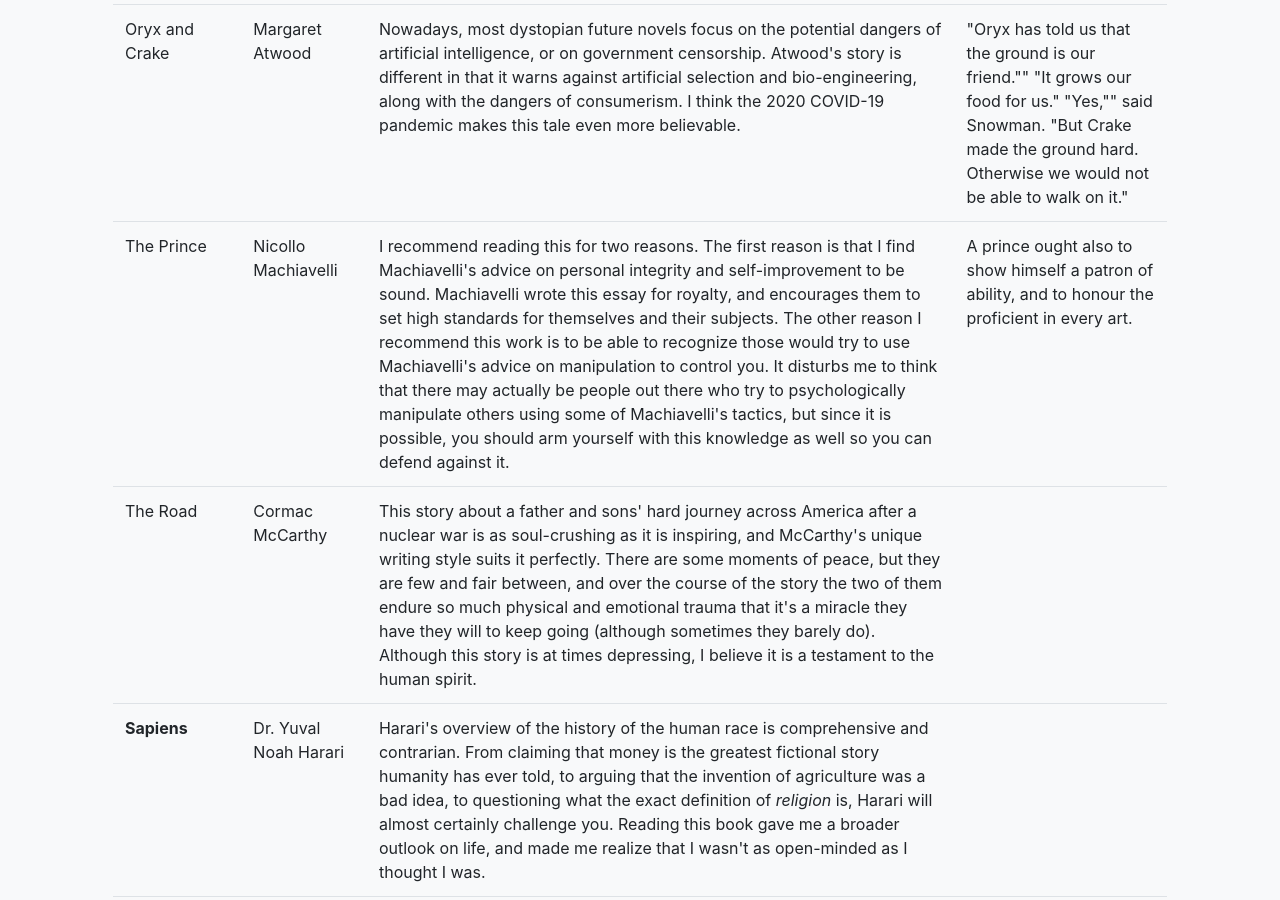
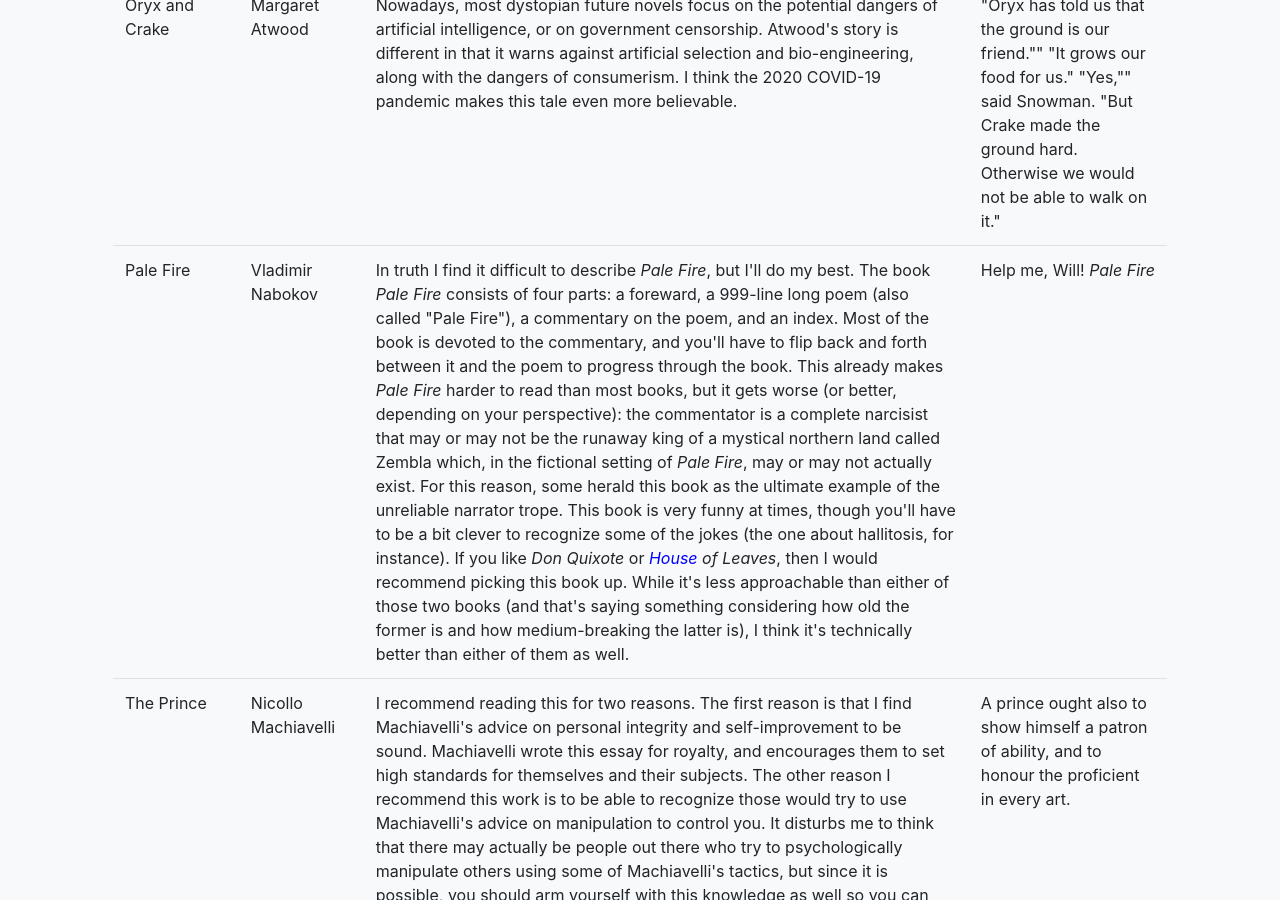
Before and after one commit to PappasBrent/pappasbrent.github.io, a Jekyll site: the page built from reading.html, in a window 1280 px wide and 900 px high, scrolled down 3966 px. Built offline with Jekyll 4.4.1, drawn with Linux system fonts in a browser that asks for light colours.

Commit message:
Add Pale Fire to reading list

```diff
--- a/reading.html
+++ b/reading.html
@@ -309,6 +309,34 @@
                     ground hard. Otherwise we would not be able to walk on it."</td>
             </tr>
             <tr>
+                <td>Pale Fire</td>
+                <td>Vladimir Nabokov</td>
+                <td>In truth I find it difficult to describe <i>Pale Fire</i>,
+                    but I'll do my best. The book <i>Pale Fire</i> consists of four
+                    parts: a foreward, a 999-line long poem (also called "Pale
+                    Fire"), a commentary on the poem, and an index. Most of the book
+                    is devoted to the commentary, and you'll have to flip back and
+                    forth between it and the poem to progress through the book. This
+                    already makes <i>Pale Fire</i> harder to read than most books,
+                    but it gets worse (or better, depending on your perspective):
+                    the commentator is a complete narcisist that may or may not be
+                    the runaway king of a mystical northern land called Zembla
+                    which, in the fictional setting of <i>Pale Fire</i>, may or may
+                    not actually exist. For this reason, some herald this book as
+                    the ultimate example of the unreliable narrator trope. This book
+                    is very funny at times, though you'll have to be a bit clever to
+                    recognize some of the jokes (the one about hallitosis, for
+                    instance). If you like <i>Don Quixote</i>
+                    or <i><span style="color: blue">House</span> of Leaves</i>, then
+                    I would recommend picking this book up. While it's less
+                    approachable than either of those two books (and that's saying
+                    something considering how old the former is and how
+                    medium-breaking the latter is), I think it's technically better
+                    than either of them as well.
+                </td>
+                <td>Help me, Will! <i>Pale Fire</i></td>
+            </tr>
+            <tr>
                 <td>The Prince</td>
                 <td>Nicollo Machiavelli</td>
                 <td>I recommend reading this for two reasons. The first reason
```
